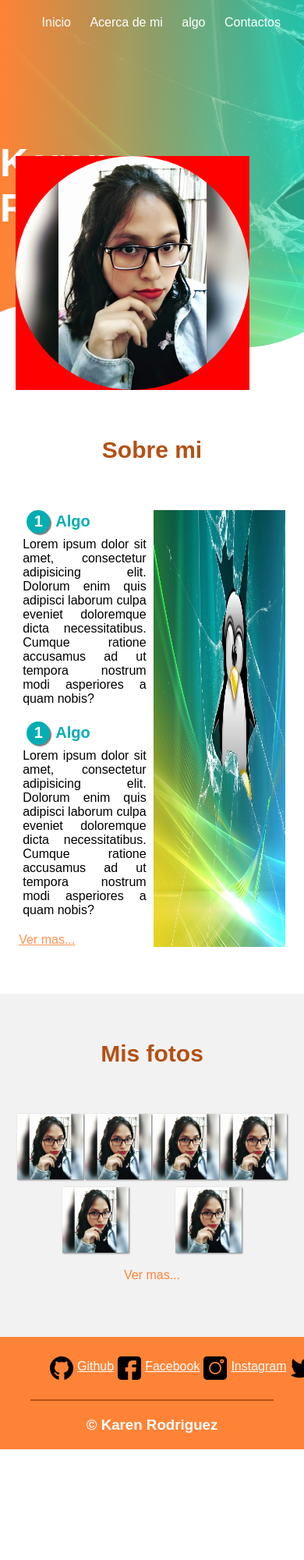
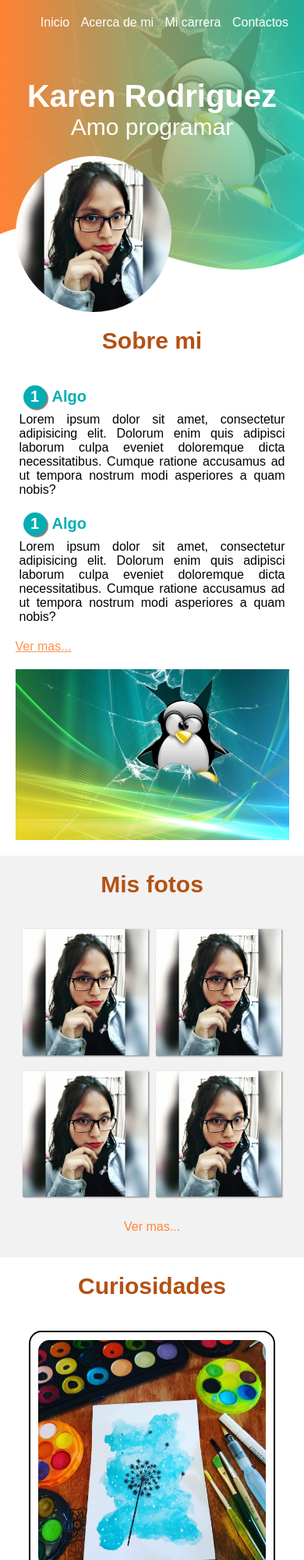
Before and after one commit to kleyla/me, a plain HTML site: page index.html in a window 390 px wide. Shown: the top 2000 px of the page at 78% size. Before the commit the page ends 1858 px from the top, so only its background shows below. Drawn offline with Linux system fonts and the light colour scheme.

Commit message:
Responsive done

```diff
--- a/css/styles.css
+++ b/css/styles.css
@@ -7,16 +7,16 @@ body {
   font-family: sans-serif;
 }
 .contenedor {
-  padding: 60px 0;
+  padding: 30px 0;
   width: 90%;
   margin: auto;
   overflow: hidden;
 }
 .titulo {
   color: #b35114;
-  font-size: 30px;
+  font-size: 40px;
   text-align: center;
-  margin-bottom: 60px;
+  margin-bottom: 40px;
 }
 header {
   width: 100%;
@@ -49,7 +49,7 @@ nav a:hover {
 }
 header .txt-header {
   width: 100%;
-  height: 430px;
+  height: 300px;
   display: flex;
   align-items: center;
   justify-content: center;
@@ -57,11 +57,11 @@ header .txt-header {
   /* text-align: center; */
 }
 .txt-header h1 {
-  font-size: 50px;
+  font-size: 70px;
   color: #fff;
 }
 .txt-header h2 {
-  font-size: 30px;
+  font-size: 50px;
   font-weight: 200;
   color: #fff;
 }
@@ -72,7 +72,7 @@ header .txt-header {
 }
 
 .img-perfil {
-  background: red;
+  /* background: red; */
   width: 300px;
   height: auto;
   position: absolute;
@@ -192,7 +192,30 @@ header .txt-header {
   color: #ff8336;
   text-decoration: none;
 }
-
+/* Gossip */
+.gossip {
+  display: flex;
+  flex-wrap: wrap;
+  justify-content: space-evenly;
+  align-items: center;
+}
+.gossip .gossip-box {
+  width: 25%;
+  height: auto;
+  display: flex;
+  flex-direction: column;
+  padding: 10px;
+  border-radius: 5%;
+  border: 2px solid #000;
+}
+.gossip-box img {
+  width: 100%;
+  height: 100%;
+  border-radius: 5%;
+}
+.gossip-box p {
+  text-align: justify;
+}
 /* Footer */
 footer {
   background: #ff8336;
@@ -224,10 +247,121 @@ footer {
 .foo img {
   width: 30px;
   height: 30px;
-margin: 5px;
+  margin: 5px;
 }
 .final-foo {
   padding: 20px;
   text-align: center;
   color: #fff;
 }
+
+@media screen and (max-width: 900px) {
+  .titulo {
+    font-size: 30px;
+  }
+  .contenedor {
+    padding: 20px 0;
+  }
+  header {
+    background-position: center;
+    display: flex;
+    flex-direction: column;
+  }
+  header .txt-header {
+    width: 100%;
+    height: 250px;
+    position: absolute;
+    top: 40px;
+  }
+  .txt-header h1 {
+    font-size: 50px;
+  }
+  .txt-header h2 {
+    font-size: 40px;
+  }
+  .img-perfil {
+    width: 200px;
+    height: auto;
+  }
+  /* Sobre mi */
+  .contenido-sobre-mi {
+    width: 100%;
+    display: flex;
+    flex-direction: column;
+  }
+  .contenido-sobre-mi .txt-sobre-mi {
+    width: 100%;
+    margin-bottom: 20px;
+  }
+  .contenido-sobre-mi .imagen-sobre-mi {
+    width: 100%;
+  }
+  /* Galeria */
+  .imagen {
+    width: 45%;
+    margin-bottom: 20px;
+  }
+  .hover-foto img {
+    width: 80px;
+  }
+  .hover-foto p {
+    font-size: 20px;
+  }
+  /* Gossip */
+  .gossip .gossip-box {
+    width: 35%;
+    margin-bottom: 20px;
+  }
+  .contenedor-footer {
+    width: 90%;
+    flex-wrap: wrap;
+    justify-content: space-evenly;
+  }
+  .contenedor-footer .foo {
+    width: 45%;
+    margin-bottom: 15px;
+  }
+}
+@media screen and (max-width: 500px) {
+  header {
+    height: 400px;
+  }
+  nav a {
+    margin-right: 10px;
+  }
+  header .txt-header {
+    height: 200px;
+  }
+  .txt-header h1 {
+    font-size: 40px;
+  }
+  .txt-header h2 {
+    font-size: 30px;
+  }
+  .contenido-sobre-mi {
+    width: 100%;
+    display: flex;
+    flex-direction: column;
+  }
+  .contenido-sobre-mi .txt-sobre-mi {
+    width: 100%;
+    margin-bottom: 20px;
+  }
+  .contenido-sobre-mi .imagen-sobre-mi {
+    width: 100%;
+  }
+  .imagen {
+    width: 46%;
+  }
+  .hover-foto img {
+    width: 50px;
+  }
+  .hover-foto p {
+    font-size: 15px;
+  }
+  /* Gossip */
+  .gossip .gossip-box {
+    width: 90%;
+    margin-bottom: 20px;
+  }
+}
--- a/index.html
+++ b/index.html
@@ -4,7 +4,8 @@
 <head>
     <meta charset="UTF-8">
     <meta name="viewport" content="width=device-width, initial-scale=1.0">
-    <title>My blog</title>
+    <title>Kleyla</title>
+    <link rel="shortcut icon" href="img/desarrollo-web.svg" type="image/x-icon">
     <link rel="stylesheet" href="css/styles.css">
 </head>
 
@@ -13,7 +14,7 @@
         <nav>
             <a href="#">Inicio</a>
             <a href="#">Acerca de mi</a>
-            <a href="#">algo</a>
+            <a href="#">Mi carrera</a>
             <a href="#">Contactos</a>
         </nav>
         <section class="txt-header">
@@ -83,23 +84,26 @@
                             <p>Ver..</p>
                         </div>
                     </div>
-                    <div class="imagen">
-                        <img src="img/1582239305775_754729575.jpg" alt="Karen">
-                        <div class="hover-foto">
-                            <img src="img/target.png" alt="target">
-                            <p>Ver..</p>
-                        </div>
-                    </div>
-                    <div class="imagen">
-                        <img src="img/1582239305775_754729575.jpg" alt="Karen">
-                        <div class="hover-foto">
-                            <img src="img/target.png" alt="target">
-                            <p>Ver..</p>
-                        </div>
-                    </div>
                 </div>
                 <div class="mas-fotos">
                     <a href="#">Ver mas...</a>
+                </div>
+            </div>
+        </section>
+        <section class="contenedor">
+            <h2 class="titulo">Curiosidades</h2>
+            <div class="gossip">
+                <div class="gossip-box">
+                    <img src="img/fb.jpg" alt="paint">
+                    <p>lorem lorem lorem</p>
+                </div>
+                <div class="gossip-box">
+                    <img src="img/fb.jpg" alt="paint">
+                    <p>lorem lorem lorem</p>
+                </div>
+                <div class="gossip-box">
+                    <img src="img/fb.jpg" alt="paint">
+                    <p>lorem lorem lorem</p>
                 </div>
             </div>
         </section>
```
Also changed, not shown: img/desarrollo-web.svg (added), img/fb.jpg (added).
